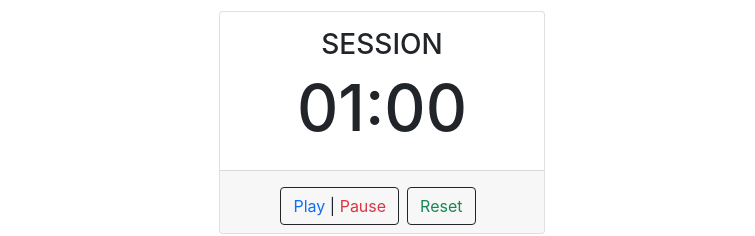
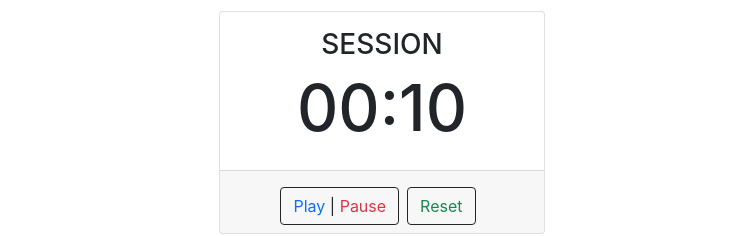
Before and after one commit to wsameer/pomodoro-clock, a React (Create React App) app: page / in a window 1280 px wide. Shown: the part 209-445 px from the top of the page, without its empty margins (258-1013 px from the left). Built offline with nearby package versions, Linux system fonts and the light colour scheme.

Commit message:
refactor: updates logic to handle time intervals

```diff
--- a/src/Components/Clock/Clock.jsx
+++ b/src/Components/Clock/Clock.jsx
@@ -1,143 +1,179 @@
-import React, { useState, useCallback } from "react";
-import { accurateInterval } from "../../utils/accurateInterval";
+import React, { useState, useEffect, useRef } from "react";
 import TimerSection from "./TimerSection";
 import TimerSettingSection from "./TimerSettingSection";
 
 const MAX_TIMER_LENGTH = 60;
 const MIN_TIMER_LENGTH = 1;
 
+function useInterval(callback, delay) {
+    const savedCallback = useRef();
+
+    useEffect(() => {
+        savedCallback.current = callback;
+    }, [callback]);
+
+    useEffect(() => {
+        function tick() {
+            savedCallback.current();
+        }
+        if (delay !== null) {
+            let id = setInterval(tick, delay);
+            return () => clearInterval(id);
+        }
+    }, [delay]);
+}
+
 export const Clock = () => {
     const [breakLength, setBreakLength] = useState(5);
     const [sessionLength, setSessionLength] = useState(1);
     const [isTimerActive, setIsTimerActive] = useState(false);
     const [activeTimer, setActiveTimer] = useState("Session");
-    const [intervalId, setIntervalId] = useState("");
-    const [timer, setTimer] = useState(60);
+    const [timer, setTimer] = useState(10); // MAX_TIMER_LENGTH * 25
+    const [textColor, setTextColor] = useState("text-body");
+    const [warning, setWarning] = useState("off");
 
-    // TODO remove
-    const audioBeep = null;
+    let audioBeep = useRef(null);
+
+    useInterval(
+        () => {
+            if (isTimerActive && timer > 0) {
+                setTimer(timer - 1);
+            }
+            if (timer < 11) {
+                setTextColor("text-danger");
+                setWarning("on");
+            }
+            if (timer === 0) {
+                activeTimer === "Session"
+                    ? switchTimer(breakLength * 60, "Break")
+                    : switchTimer(sessionLength * 60, "Session");
+                audioBeep.current.play();
+                setTextColor("text-body");
+                setWarning("off");
+            }
+        },
+        isTimerActive ? 1000 : null
+    );
+
+    useEffect(() => {
+        setTimer(timer);
+    }, [timer]);
 
     const updateBreakLength = (event) => {
             if (isTimerActive) {
                 return;
             }
 
-        if (activeTimer === "Session") {
             if (
                 event.target.innerHTML === "Down" &&
                 breakLength !== MIN_TIMER_LENGTH
             ) {
                 setBreakLength((prev) => prev - 1);
-                // activeTimer === "Session" && setTimer(breakLength * 60 - 60);
+                activeTimer !== "Session" && setTimer(breakLength * 60 - 60);
             } else if (
                 event.target.innerHTML === "Up" &&
                 breakLength !== MAX_TIMER_LENGTH
             ) {
                 setBreakLength((prev) => prev + 1);
-                // activeTimer === "Session" && setTimer(breakLength * 60 + 60);
+                activeTimer !== "Session" && setTimer(breakLength * 60 + 60);
             }
-        } else if (
-            event.target.innerHTML === "Down" &&
-            breakLength !== MIN_TIMER_LENGTH
-        ) {
-            setBreakLength((prev) => prev - 1);
-            setTimer(breakLength * 60 - 60);
-        } else if (
-            event.target.innerHTML === "Up" &&
-            breakLength !== MAX_TIMER_LENGTH
-        ) {
-            setBreakLength((prev) => prev + 1);
-            setTimer(breakLength * 60 + 60);
-        }
-    };
-
-    const updateSessionLength = (event) => {
+        },
+        updateSessionLength = (event) => {
             if (isTimerActive) {
                 return;
             }
-        if (activeTimer === "Break") {
+
             if (
                 event.target.innerHTML === "Down" &&
                 sessionLength !== MIN_TIMER_LENGTH
             ) {
                 setSessionLength((prev) => prev - 1);
-                // activeTimer === "Break" && setTimer(sessionLength * 60 - 60);
+                activeTimer !== "Break" && setTimer(sessionLength * 60 - 60);
             } else if (
                 event.target.innerHTML === "Up" &&
                 sessionLength !== MAX_TIMER_LENGTH
             ) {
                 setSessionLength((prev) => prev + 1);
-                // activeTimer === "Break" && setTimer(sessionLength * 60 + 60);
+                activeTimer !== "Break" && setTimer(sessionLength * 60 + 60);
             }
-        } else if (
-            event.target.innerHTML === "Down" &&
-            sessionLength !== MIN_TIMER_LENGTH
-        ) {
-            setSessionLength((prev) => prev - 1);
-            setTimer(sessionLength * 60 - 60);
-        } else if (
-            event.target.innerHTML === "Up" &&
-            sessionLength !== MAX_TIMER_LENGTH
-        ) {
-            setSessionLength((prev) => prev + 1);
-            setTimer(sessionLength * 60 + 60);
-        }
-    };
-
-    const decrementTimer = () => setTimer((prev) => prev - 1);
-    const switchTimer = (length, type) => {
-        setActiveTimer(type);
-        setTimer(length);
-    };
-    const buzzer = (t) => {
-        t === 0 ?? audioBeep?.play();
-    };
-    const phaseControl = () => {
-        let tempTimer = timer;
-        buzzer(tempTimer);
-        if (tempTimer < 0) {
-            intervalId && intervalId.cancel();
-            beginCountDown();
-            activeTimer === "Session"
-                ? switchTimer(breakLength * 60, "Break")
-                : switchTimer(sessionLength * 60, "Session");
-        }
-    };
-    const beginCountDown = () => {
-        setIntervalId(
-            accurateInterval(() => {
-                decrementTimer();
-                phaseControl();
-            }, 1000)
-        );
-    };
-
-    const resetTimer = useCallback(() => {
+        },
+        getCurrentTime = () => {
+            let minutes = Math.floor(timer / 60);
+            let seconds = timer - minutes * 60;
+            seconds = seconds < 10 ? "0" + seconds : seconds;
+            minutes = minutes < 10 ? "0" + minutes : minutes;
+            return `${minutes.toString()}:${seconds.toString()}`;
+        },
+        startTimer = () => setIsTimerActive(!isTimerActive),
+        resetTimer = () => {
             setBreakLength(5);
             setSessionLength(25);
             setIsTimerActive(false);
             setActiveTimer("Session");
-        setTimer(1500);
-        setIntervalId("");
+            setTimer(10);
+            setTextColor("text-body");
+            setWarning("off");
+            audioBeep.current.pause();
+            audioBeep.current.currentTime = 0;
+        },
+        switchTimer = (remainingTime, timerMode) => {
+            console.log("switchTimer ---------->", remainingTime, timerMode);
+            setActiveTimer(timerMode);
+            setTimer(remainingTime);
+        };
 
-        if (intervalId) {
-            intervalId.cancel();
-        }
-        // this.audioBeep.pause();
-        // this.audioBeep.currentTime = 0;
-    }, [intervalId]);
+    // ---------------------
 
-    const playPauseTimer = () => {
-        if (!isTimerActive) {
-            beginCountDown();
-            setIsTimerActive(true);
-        } else {
-            setIsTimerActive(false);
-            if (intervalId) {
-                intervalId.cancel();
-            }
-        }
-    };
+    // const decrementTimer = useCallback(() => {
+    //     console.log("decrementTimer -----------", timer);
+    //     setTimer(timer - 1);
+    // }, [timer]);
+
+    // const buzzer = useCallback(
+    //     (t) => {
+    //         t === 0 ?? audioBeep?.play();
+    //     },
+    //     [audioBeep]
+    // );
+
+    // function phaseControl() {
+    //     let tempTimer = timer;
+    //     console.log(timer, tempTimer);
+    //     buzzer(tempTimer);
+    //     if (tempTimer < 0) {
+    //         console.log("phaseControl ------------>", timer);
+    //         console.log(intervalId);
+    //         if (intervalId) {
+    //             intervalId.cancel();
+    //         }
+    //         beginCountDown();
+    //         activeTimer === "Session"
+    //             ? switchTimer(breakLength * 60, "Break")
+    //             : switchTimer(sessionLength * 60, "Session");
+    //     }
+    // }
+
+    // const playPauseTimer = () => {
+    //     if (!isTimerActive) {
+    //         beginCountDown();
+    //         setIsTimerActive(true);
+    //     } else {
+    //         setIsTimerActive(false);
+    //         if (intervalId) {
+    //             intervalId.cancel();
+    //             // clearInterval(intervalId);
+    //         }
+    //     }
+    // };
+
+    // const clockify = () => {
+    //     // console.log("clofuy", timer);
+    //     let minutes = Math.floor(timer / 60);
+    //     let seconds = timer - minutes * 60;
+    //     seconds = seconds < 10 ? "0" + seconds : seconds;
+    //     minutes = minutes < 10 ? "0" + minutes : minutes;
+    //     return minutes + ":" + seconds;
+    // };
 
     return (
         <div className="container-fluid mt-5 d-flex justify-content-center align-items-center">
@@ -179,10 +215,11 @@ export const Clock = () => {
                 <div className="col-md-6 offset-md-3">
                     <TimerSection
                         activeTimer={activeTimer}
-                        isTimerActive={isTimerActive}
                         timer={timer}
                         resetTimer={resetTimer}
-                        playPauseTimer={playPauseTimer}
+                        startTimer={startTimer}
+                        getCurrentTime={getCurrentTime}
+                        textColor={textColor}
                     />
                 </div>
                 <div className="w-100"></div>
@@ -200,8 +237,9 @@ export const Clock = () => {
             <audio
                 id="beep"
                 preload="auto"
-                // ref="alarm"
+                ref={audioBeep}
                 src="https://raw.githubusercontent.com/freeCodeCamp/cdn/master/build/testable-projects-fcc/audio/BeepSound.wav"
+                type="audio"
             />
         </div>
     );
```
Lines whose indentation alone changed are shown as unchanged.
